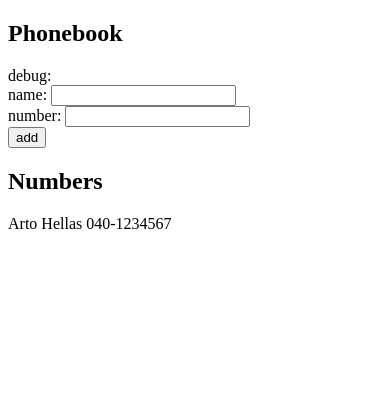
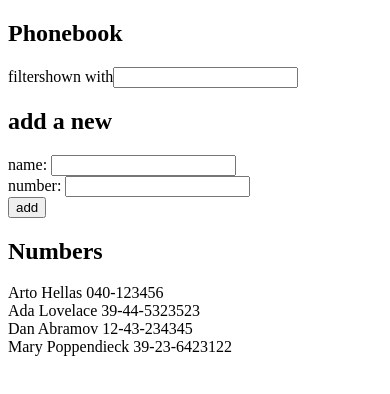
Before and after one commit to EiTamOnya/FSO, a React (Create React App) app in the folder part2/phonebook/: page / in a window 390 px wide. Shown: the top 394 px of the page. Built offline with nearby package versions, Linux system fonts and the light colour scheme.

Commit message:
2.9*: The Phonebook Step4

```diff
--- a/part2/phonebook/src/App.js
+++ b/part2/phonebook/src/App.js
@@ -8,10 +8,15 @@ const Entry = ({ person }) => {
 
 const App = () => {
   const [persons, setPersons] = useState([
-    { name: 'Arto Hellas', number: '040-1234567' }
+    { name: 'Arto Hellas', number: '040-123456' },
+    { name: 'Ada Lovelace', number: '39-44-5323523' },
+    { name: 'Dan Abramov', number: '12-43-234345' },
+    { name: 'Mary Poppendieck', number: '39-23-6423122' }
   ])
+
   const [newName, setNewName] = useState('')
   const [newNumber, setNewNumber] = useState('')
+  const [newFilter, setNewFilter] = useState('')
 
   const handleNameChange = (event) => {
     setNewName(event.target.value)
@@ -19,6 +24,10 @@ const App = () => {
 
   const handleNumberChange = (event) => {
     setNewNumber(event.target.value)
+  }
+
+  const handleFilterChange = (event) => {
+    setNewFilter(event.target.value)
   }
 
   const addPerson = (event) => {
@@ -31,10 +40,17 @@ const App = () => {
     setNewNumber('')
   }
 
+  const fitlerPeople = () => {
+    return persons.filter(entry => entry.name.toLowerCase().includes(newFilter.toLowerCase()))
+  }
+
   return (
     <div>
       <h2>Phonebook</h2>
-      <div>debug: {newName} {newNumber}</div>
+      <div>
+        filtershown with<input value={newFilter} onChange={handleFilterChange} />
+      </div>
+      <h2>add a new</h2>
       <form onSubmit={addPerson}>
         <div>
           name: <input value={newName} onChange={handleNameChange} />
@@ -47,10 +63,11 @@ const App = () => {
         </div>
       </form>
       <h2>Numbers</h2>
-      {persons.map(person =>
+      {fitlerPeople().map(person =>
         <Entry key={person.name} person={person} />
       )}
     </div>
+
   )
 }
 
```
